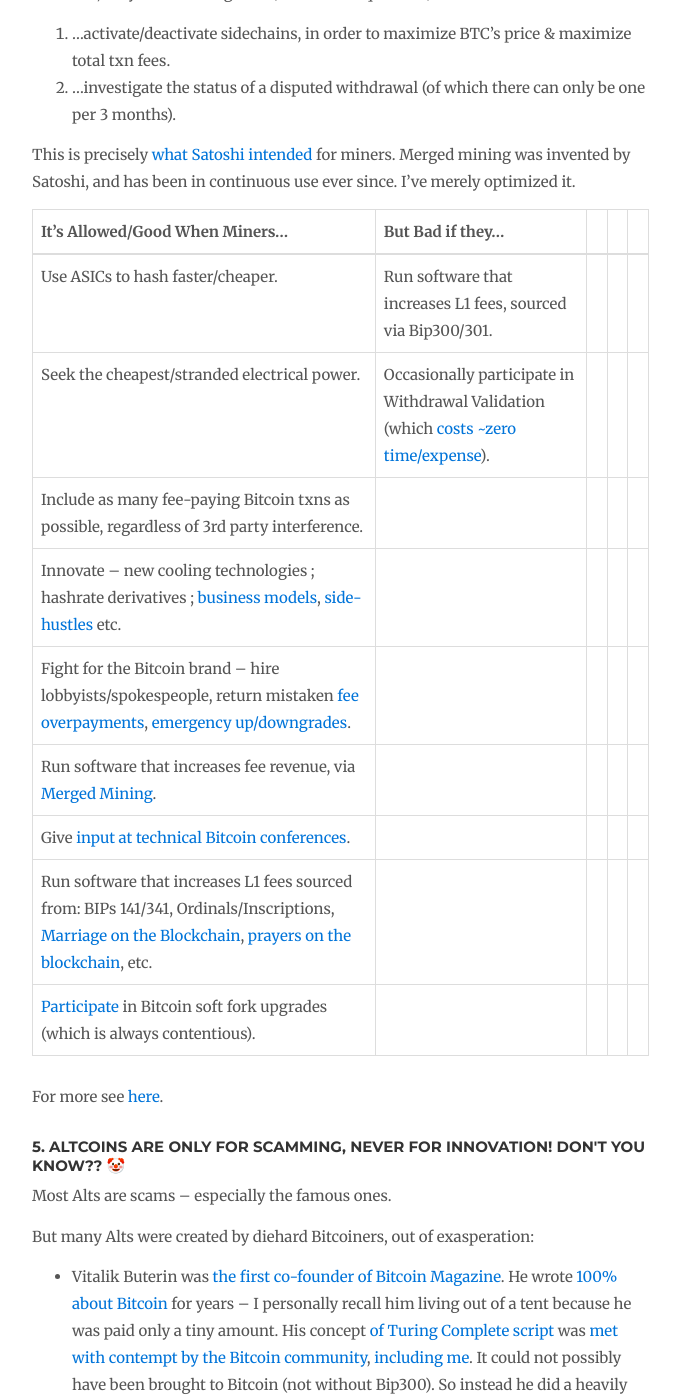
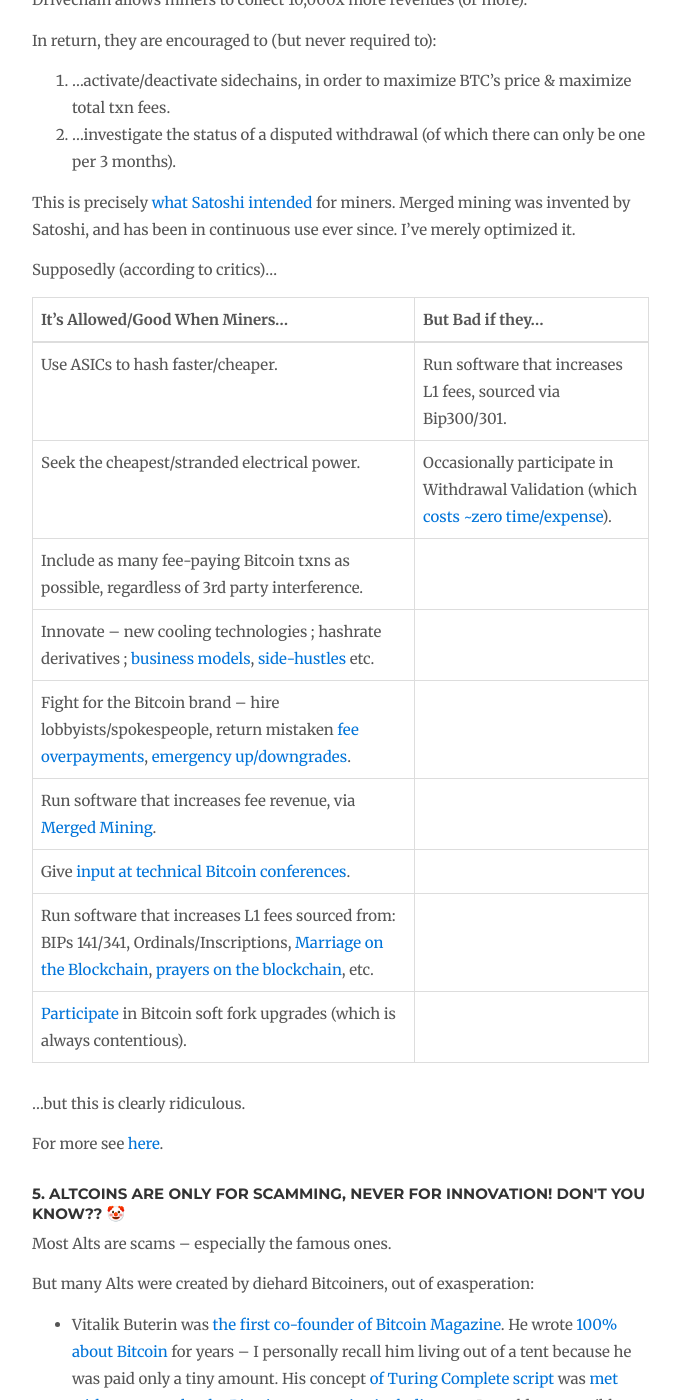
Before and after one commit to drivechain-project/drivechain.info, a Jekyll site: the page built from misinformation/index.md, in a window 1280 px wide and 1400 px high, scrolled down 1413 px. Shown: the whole window, without its empty margins (138-818 px from the left). Built offline with Jekyll 4.4.1, drawn with Linux system fonts in a browser that asks for light colours; our own code applies the rules of GitHub Pages for plain Markdown files; comment, search, counter and statistics services are not loaded; some of the changed text lies outside the part shown.

Commit message:
small edits

```diff
--- a/misinformation/index.md
+++ b/misinformation/index.md
@@ -14,8 +16,6 @@
 * Haters of Bitcoin privacy, who want to kill the zCash sidechain.
 
 Here are some of the misconceptions which they spread:
-
-
 
 <h3 id="1">1. Drivechains Bring "Sh&!coins To Bitcoin" 🤡</h3>
 
@@ -59,17 +59,21 @@
 
 This is precisely [what Satoshi intended](https://www.truthcoin.info/blog/security-budget-ii-mm/#c-its-too-late--mm-is-already-widespread) for miners. Merged mining was invented by Satoshi, and has been in continuous use ever since. I've merely optimized it.
 
-| **It's Allowed/Good When Miners...**                                                                                                                                                                                                                                                                                                                                                                                                                                                                                                                    | **But Bad if they...**                                                                                                                      |   |   |   |
-|-------------------------------------------------------------------------------------------------------------------------------------------------------------------------------------------------------------------------------------------------------------------------------------------------------------------------------------------------------------------------------------------------------------------------------------------------------------------------------------------------------------------------------------|---------------------------------------------------------------------------------------------------------------------------------------------------|---|---|---|
-| Use ASICs to hash faster/cheaper.                                                                                                                                                                                                                                                                                                                                                                                                                                                                                                   | Run software that increases L1 fees, sourced via Bip300/301.                                                                                  |   |   |   |
-| Seek the cheapest/stranded electrical power.                                                                                                                                                                                                                                                                                                                                                                                                                                                                                        | Occasionally participate in Withdrawal Validation (which [costs ~zero time/expense](https://twitter.com/Truthcoin/status/1709979104596951160)). |   |   |   |
-| Include as many fee-paying Bitcoin txns as possible, regardless of 3rd party interference.                                                                                                                                                                                                                                                                                                                                                                                                                                          |                                                                                                                                                   |   |   |   |
-| Innovate -- new cooling technologies ; hashrate derivatives ; [business models](https://www.riotplatforms.com/bitcoin-mining), [side-hustles](https://shop.braiins.com/products/braiins-polo-shirt) etc.                                                                                                                                                                                                                                                                                                                            |                                                                                                                                                   |   |   |   |
-| Fight for the Bitcoin brand -- hire lobbyists/spokespeople, return mistaken [fee](https://news.bitcoin.com/bitcoin-miner-repays-customer-who-accidentally-paid-2-5-bitcoins-transaction-fee/) [overpayments](https://www.coindesk.com/business/2023/09/15/bitcoin-miner-f2pool-returns-198-btc-to-paxos-after-overpaid-fee/), [emergency](https://freedom-to-tinker.com/2015/07/28/analyzing-the-2013-bitcoin-fork-centralized-decision-making-saved-the-day/) [up/downgrades](https://bitcoin.org/en/alert/2015-07-04-spv-mining). |                                                                                                                                                   |   |   |   |
-| Run software that increases fee revenue, via [Merged Mining](https://blog.bitmex.com/the-growth-of-bitcoin-merge-mining/).                                                                                                                                                                                                                                                                                                                                                                                                          |                                                                                                                                                   |   |   |   |
-| Give [input at technical Bitcoin conferences](https://www.reddit.com/r/Bitcoin/comments/3vnrrx/scaling_bitcoin_hong_kong_part_2_miner_panel/).                                                                                                                                                                                                                                                                                                                                                                              |                                                                                                                                                   |   |   |   |
-| Run software that increases L1 fees sourced from: BIPs 141/341, Ordinals/Inscriptions, [Marriage on the Blockchain](https://www.reddit.com/r/Bitcoin/comments/1t38rc/its_official_im_hitched_and_bitcoin_can_prove_it/?rdt=42824), [prayers on the blockchain](https://bitcointalk.org/index.php?topic=38007), etc.                                                                                                                                                                                                             |                                                                                                                                                   |   |   |   |
-| [Participate](https://www.coindesk.com/tech/2021/05/01/bitcoin-taproot-activation-has-begun-miners-now-have-3-months-to-get-on-board/) in Bitcoin soft fork upgrades (which is always contentious).                                                                                                                                                                                                                                                                                                                                                                                                                                             |                                                                                                                                                   |   |   |   |
+Supposedly (according to critics)...
+
+| **It's Allowed/Good When Miners...**    | **But Bad if they...**        |
+|:----------------------------------------|:------------------------------|
+| Use ASICs to hash faster/cheaper.       | Run software that increases L1 fees, sourced via Bip300/301.|
+| Seek the cheapest/stranded electrical power. | Occasionally participate in Withdrawal Validation (which [costs ~zero time/expense](https://twitter.com/Truthcoin/status/1709979104596951160)).|
+| Include as many fee-paying Bitcoin txns as possible, regardless of 3rd party interference.|   |
+| Innovate -- new cooling technologies ; hashrate derivatives ; [business models](https://www.riotplatforms.com/bitcoin-mining), [side-hustles](https://shop.braiins.com/products/braiins-polo-shirt) etc.|   |
+| Fight for the Bitcoin brand -- hire lobbyists/spokespeople, return mistaken [fee](https://news.bitcoin.com/bitcoin-miner-repays-customer-who-accidentally-paid-2-5-bitcoins-transaction-fee/) [overpayments](https://www.coindesk.com/business/2023/09/15/bitcoin-miner-f2pool-returns-198-btc-to-paxos-after-overpaid-fee/), [emergency](https://freedom-to-tinker.com/2015/07/28/analyzing-the-2013-bitcoin-fork-centralized-decision-making-saved-the-day/) [up/downgrades](https://bitcoin.org/en/alert/2015-07-04-spv-mining). |   |
+| Run software that increases fee revenue, via [Merged Mining](https://blog.bitmex.com/the-growth-of-bitcoin-merge-mining/). |  |
+| Give [input at technical Bitcoin conferences](https://www.reddit.com/r/Bitcoin/comments/3vnrrx/scaling_bitcoin_hong_kong_part_2_miner_panel/). |  |
+| Run software that increases L1 fees sourced from: BIPs 141/341, Ordinals/Inscriptions, [Marriage on the Blockchain](https://www.reddit.com/r/Bitcoin/comments/1t38rc/its_official_im_hitched_and_bitcoin_can_prove_it/?rdt=42824), [prayers on the blockchain](https://bitcointalk.org/index.php?topic=38007), etc. |  |
+| [Participate](https://www.coindesk.com/tech/2021/05/01/bitcoin-taproot-activation-has-begun-miners-now-have-3-months-to-get-on-board/) in Bitcoin soft fork upgrades (which is always contentious).|   |
+
+...but this is clearly ridiculous.
 
 For more see [here](https://x.com/Truthcoin/status/1704643105171935619?s=20).
 
@@ -111,6 +115,8 @@
 
 People are pushing Drivechain in late 2023, because the 2021-2023 BS narratives (S2F, LN, institutions) are collapsing and they want something new.
 
+Going slow is [also a risk](https://x.com/Truthcoin/status/1695825441154531595).
+
 
 <h3 id="8">8. Isn't Bitcoin already Perfect?! Why rain on our parade? Thinking is for nerds!! 🤡</h3>
 
@@ -130,6 +136,9 @@
 
 Thus, the pro-regulation, pro-institution "Bitcoiners" make the same mistake as the 2017 L1 largeblockers -- they are compromising Bitcoin's essential properties, in pursuit of a quick fix.
 
+
+
+
 ---
 
 See also:
@@ -137,3 +146,5 @@
 * [Paul's Twitter Highlights](https://twitter.com/Truthcoin/highlights) for more answers.
 * [Why Drivechain Is Harder to Understand](https://www.drivechain.info/blog/hard-to-understand/)
 * [Fiatjaf on Drivechain](https://fiatjaf.com/drivechain.html)
+
+----
```
Also changed, not shown: other parts of misinformation/index.md (+2 -0 lines), misinformation/shinobi-dlog.png (added).
